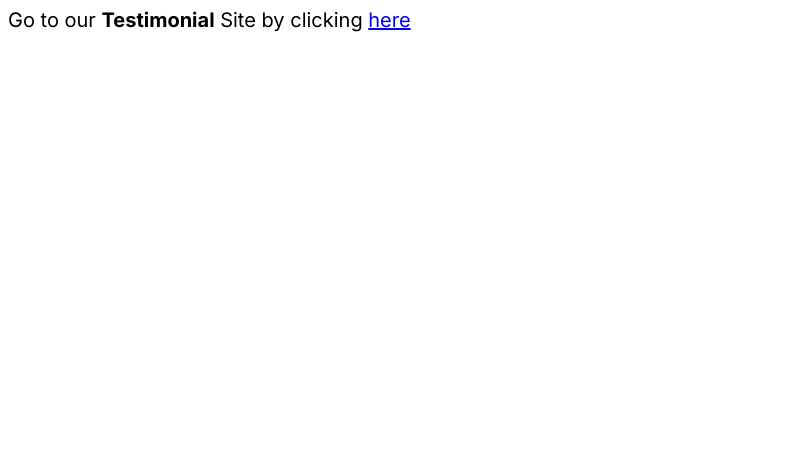
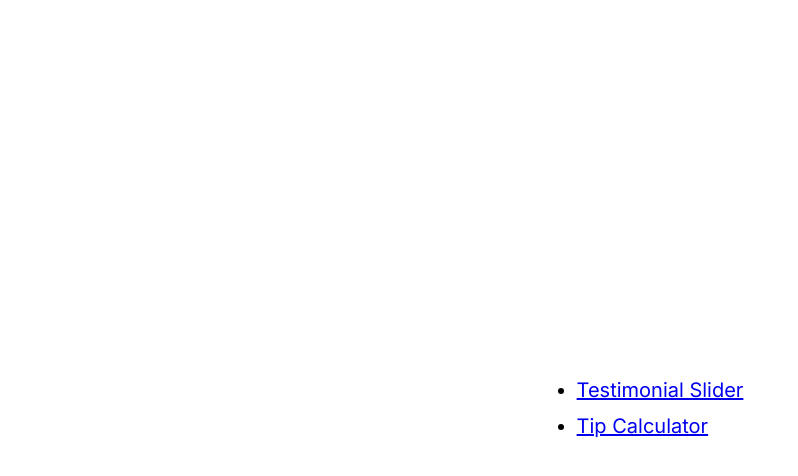
Before and after one commit to rahuljindal1/nextjs14-practice-projects, a Next.js app: page / in a window 1280 px wide. Shown: the top 476 px of the page, without its empty margins (0-798 px from the left). Built offline with nearby package versions, Linux system fonts and the light colour scheme.

Commit message:
chore: Add link to different projects on home page

```diff
--- /dev/null
+++ b/src/app/page.module.css
@@ -0,0 +1,17 @@
+.main {
+  min-height: 100vh;
+  display: flex;
+  flex-direction: column;
+  justify-content: center;
+  align-items: center;
+
+  .projectList {
+    display: flex;
+    flex-direction: column;
+    gap: 12px;
+  }
+
+  .projectListItem {
+    font-size: 20px;
+  }
+}
--- a/src/app/page.tsx
+++ b/src/app/page.tsx
@@ -1,12 +1,17 @@
 import Link from "next/link";
+import classes from "./page.module.css";
 
 export default function Home() {
   return (
-    <main>
-      <div style={{ fontSize: "20px" }}>
-        Go to our <b>Testimonial</b> Site by clicking{" "}
-        <Link href="/testimonial">here</Link>
-      </div>
+    <main className={classes.main}>
+      <ul className={classes.projectList}>
+        <li className={classes.projectListItem}>
+          <Link href="/testimonial">Testimonial Slider</Link>
+        </li>
+        <li className={classes.projectListItem}>
+          <Link href="/tip-calculator">Tip Calculator</Link>
+        </li>
+      </ul>
     </main>
   );
 }
--- a/src/app/testimonial/page.tsx
+++ b/src/app/testimonial/page.tsx
@@ -1,7 +1,7 @@
 "use client";
 
 import { useState } from "react";
-import TestimonialCard from "../../../components/TestimonialCard";
+import TestimonialCard from "./TestimonialCard";
 import { TESTIMONIAL_DATA } from "../../../public/data";
 
 const SLIDER_DURATION_IN_MILLISECONDS = 5000;
--- /dev/null
+++ b/src/app/tip-calculator/page.tsx
@@ -0,0 +1,3 @@
+export default function TipCalculator() {
+  return <div>Tip Calculator</div>;
+}
```
Also changed, not shown: src/app/testimonial/TestimonialCard/index.tsx (renamed from components/TestimonialCard/index.tsx), src/app/testimonial/TestimonialCard/styles.module.css (renamed from components/TestimonialCard/styles.module.css).
